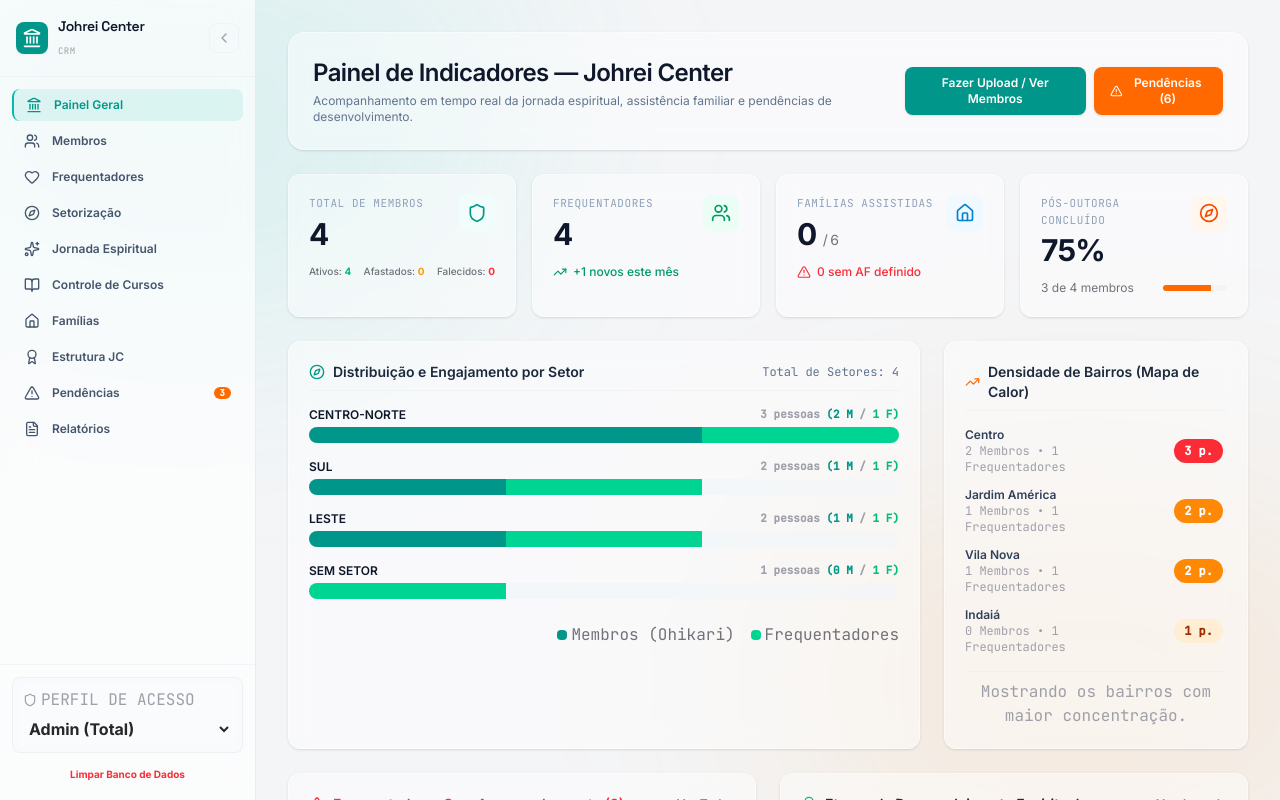
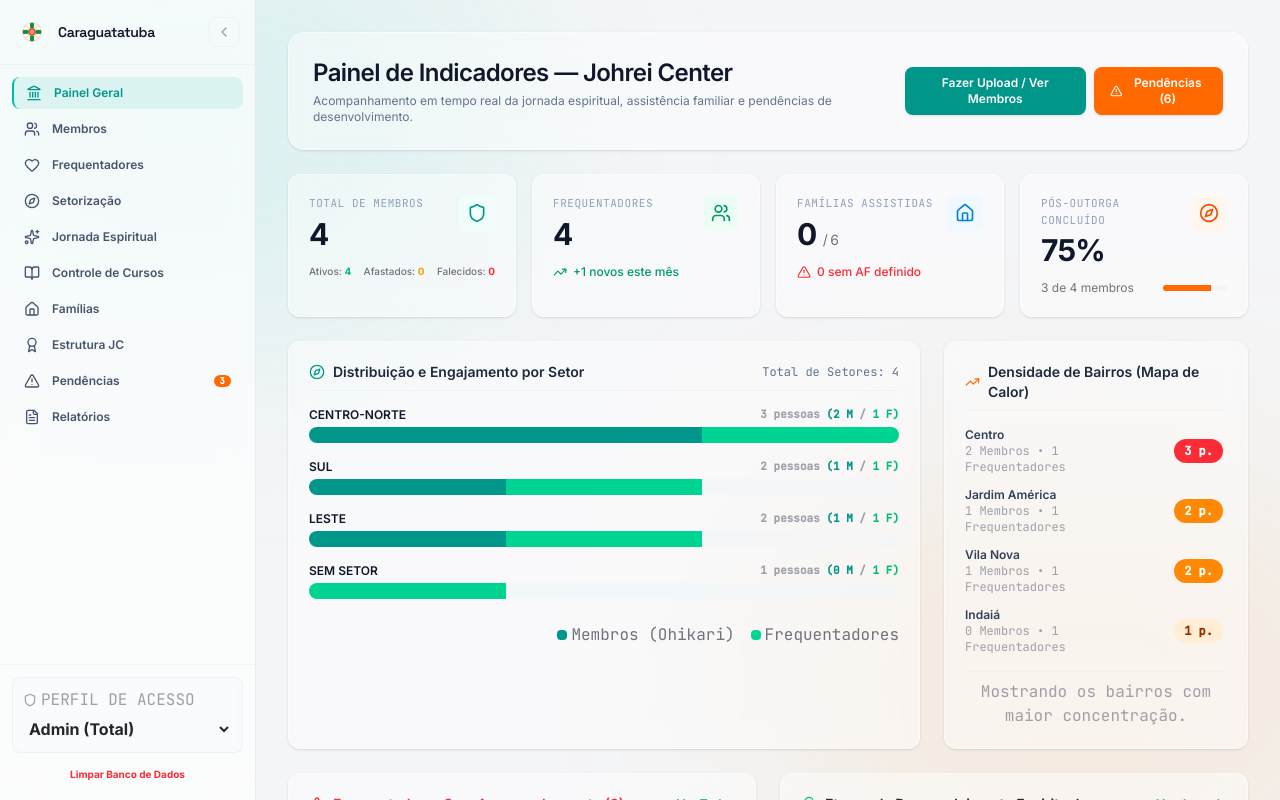
Before and after one commit to pedromsbogalho/SETORIZACAO-APP, a React (Vite) app: page / in a window 1280 px wide. Both pictures are taken after a click on the button "Iniciar com Dados de Demonstração". Built offline with nearby package versions, Linux system fonts and the light colour scheme; no server answers; the database is empty.

Commit message:
Modificando testes de icone e logo para o faviconimmb.png, substituindo o Landmark pelo faviconimmb.png no App.tsx e index.html.

```diff
--- a/index.html
+++ b/index.html
@@ -1,9 +1,10 @@
 <!doctype html>
 <html lang="en">
   <head>
+    <link rel="icon" type="image/png" href="/faviconimmb.png" />
     <meta charset="UTF-8" />
     <meta name="viewport" content="width=device-width, initial-scale=1.0" />
-    <title>My Google AI Studio App</title>
+    <title>Painel JC-CARAGUA</title>
   </head>
   <body>
     <div id="root"></div>
--- a/src/App.tsx
+++ b/src/App.tsx
@@ -34,11 +34,11 @@
 
 const DEFAULT_STRUCTURE: JohreiCenterStructure = {
   amList: [
-    { id: 'am-1', name: 'PROF DANI', sector: 'CENTRO-NORTE' },
-    { id: 'am-2', name: 'MARISA', sector: 'SUL' },
-    { id: 'am-3', name: 'MÁRIO TANAKA', sector: 'CENTRO-NORTE' },
-    { id: 'am-4', name: 'MINISTRO ROBERTO', sector: 'SUL' },
-    { id: 'am-5', name: 'MINISTRA CLARA', sector: 'LESTE' }
+    { id: 'am-1', name: 'Daniela Almeida', sector: 'CENTRO-NORTE' },
+    { id: 'am-2', name: 'Graziela Paiva', sector: 'SUL' },
+    { id: 'am-3', name: 'Min Clelia', sector: 'ILHA BELA' },
+    { id: 'am-4', name: 'Min CLelia', sector: 'SÃO SEBASTIÃO' },
+    { id: 'am-5', name: 'Anna Julia', sector: 'INDAIÁ-SERRA' }
   ],
   afList: [
     { id: 'af-1', name: 'YOKO', sector: 'CENTRO-NORTE' },
@@ -525,9 +525,8 @@
           <div className="w-full md:w-1/2 p-8 md:p-12 lg:p-16 flex flex-col justify-between border-b md:border-b-0 md:border-r border-slate-200/40 dark:border-white/5 bg-slate-500/[0.02] dark:bg-white/[0.01]">
             <div className="space-y-6">
               <div className="flex items-center gap-3">
-                <div className="w-10 h-10 bg-teal-600 rounded-xl flex items-center justify-center text-white shadow-md">
-                  <Landmark className="w-5 h-5" />
-                </div>
+               {/*} <div className="w-10 h-10 bg-teal-600 rounded-xl flex items-center justify-center text-white shadow-md">*/}
+                  <img src="/faviconimmb.png" alt="Logo" className="w-5 h-5 object-contain" /> {/*substituindo landmark*/}
                 <div>
                   <span className="font-semibold text-lg tracking-tight block font-display">Johrei Center</span>
                   <span className="text-[10px] text-zinc-400 font-mono tracking-wider">GESTÃO & CRM</span>
@@ -713,13 +712,13 @@
             {/* Header / Logo */}
             <div className="p-4 border-b border-slate-200/40 dark:border-white/5 flex items-center justify-between">
               <div className="flex items-center gap-2.5 overflow-hidden">
-                <span className="p-1.5 bg-teal-600 rounded-lg text-white font-bold shadow-xs">
-                  <Landmark className="w-5 h-5 flex-shrink-0" />
+                <span className="p-1.5 bg-teal-00 rounded-lg text-white font-bold shadow-xs">
+                  <img src="/faviconimmb.png" alt="Logo" className="w-5 h-5 object-contain" /> {/*substituindo landmark*/}
                 </span>
                 {!isSidebarCollapsed && (
                   <div>
-                    <span className="font-semibold text-sm tracking-tight block font-display truncate">Johrei Center</span>
-                    <span className="text-[9px] text-zinc-400 font-mono tracking-wider">CRM</span>
+                    <span className="font-semibold text-sm tracking-tight block font-display truncate">Caraguatatuba</span>
+                    <span className="text-[9px] text-zinc-400 font-mono tracking-wider"></span>
                   </div>
                 )}
               </div>
```
Also changed, not shown: public/faviconimmb.png (added), 1 other file (tests, documents, lock files or other folders).
